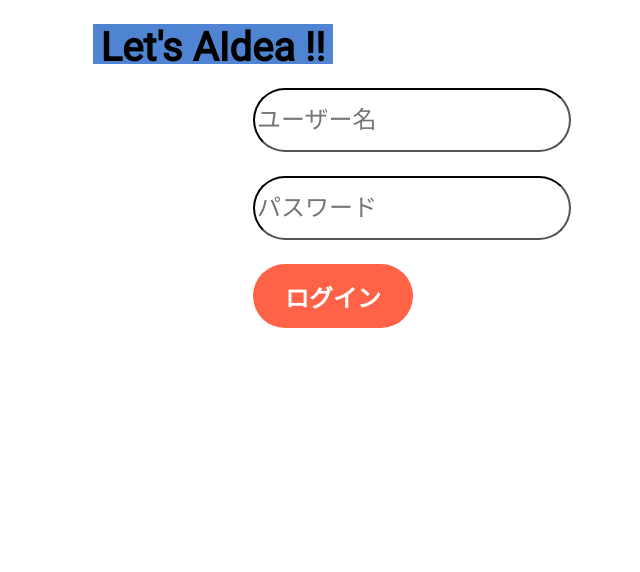
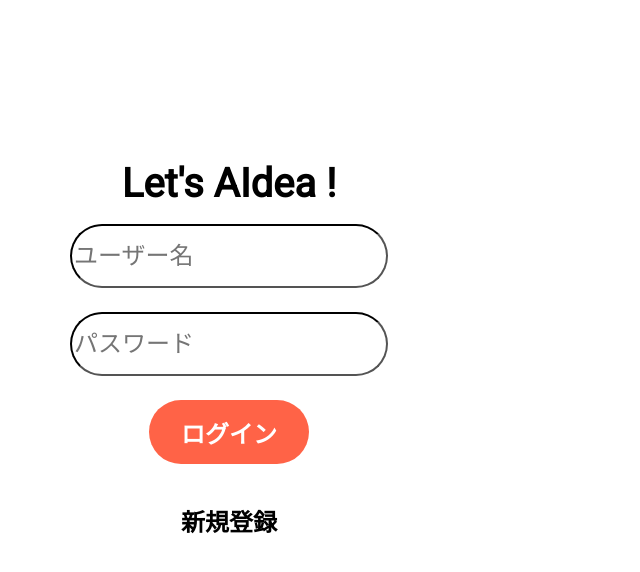
Before and after one commit to NIT-Anan-Procon/procon32_Lets_AIdea_react, a React (Vite) app: page /login in a window 1280 px wide. Shown: the top 572 px of the page, without its empty margins (411-1051 px from the left). Built offline with nearby package versions, Linux system fonts and the light colour scheme.

Commit message:
cssの修正

```diff
--- a/src/home/Login.jsx
+++ b/src/home/Login.jsx
@@ -33,7 +33,7 @@ export default function Login() {
 
   return (
     <div id="login">
-      <div className="logo">Let&apos;s AIdea !!</div>
+      <div className="logo">Let&apos;s AIdea !</div>
       <form onSubmit={handleSubmit} id="loginForm">
         <input
           type="text"
--- a/src/home/css/Login.css
+++ b/src/home/css/Login.css
@@ -1,7 +1,7 @@
 #login {
   display: grid;
   grid-template:
-    "... ........................ ..." 3vh
+    "... ........................ ..." 20vh
     "... logo                     ..." 5vh
     "... ........................ ..." 3vh
     "... loginForm                ..." auto
@@ -9,14 +9,13 @@
     "... attentionMessageUserName ..." 3vh
     "... ........................ ..." 3vh
     "... attentionMessagePassword ..." 3vh
-    "... ........................ ..." 3vh
-    /20vh 30vh 20vh;
+    "... ........................ ..." 20vh
+    /20vh 40vh 20vh;
   justify-content: center;
   text-align: center;
 }
 
 .logo {
-  background-color: #4f84d3;
   font-size: 5vh;
   font-weight: bold;
   grid-area: logo;
@@ -26,14 +25,15 @@
   display: grid;
   grid-area: loginForm;
   grid-template:
-    "... userName       ..." 8vh
-    "... .............. ..." 3vh
-    "... password       ..." 8vh
-    "... .............. ..." 3vh
-    "... loginButton    ..." 8vh
-    "... .............. ..." 3vh
-    "... registerButton ..." 8vh
-    /20vh auto 20vh;
+    "userName      " 8vh
+    ".............." 3vh
+    "password      " 8vh
+    ".............." 3vh
+    "loginButton   " 8vh
+    ".............." 3vh
+    "registerButton" 8vh
+    / auto;
+  justify-content: center;
 }
 
 #inputUserName {
@@ -59,21 +59,24 @@
   font-size: 3vh;
   font-weight: bold;
   grid-area: loginButton;
+  margin: 0 auto;
   width: 20vh;
 }
 
 #registerButton {
   background-color: #fff;
-  font-size: 5vh;
+  color: #000;
+  font-size: 3vh;
   font-weight: bold;
   grid-area: registerButton;
+  margin: 0 auto;
   width: 20vh;
 }
 
 .attentionMessageUserName {
   color: #ffa500;
   font-size: 2vh;
-  grid-area: attentionMessageUsername;
+  grid-area: attentionMessageUserName;
 }
 
 .attentionMessagePassword {
```
